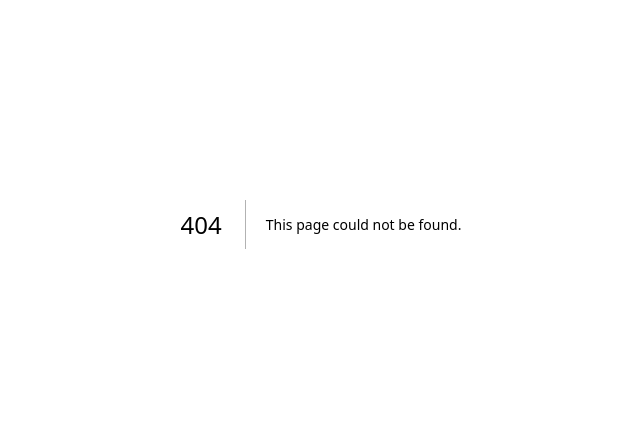
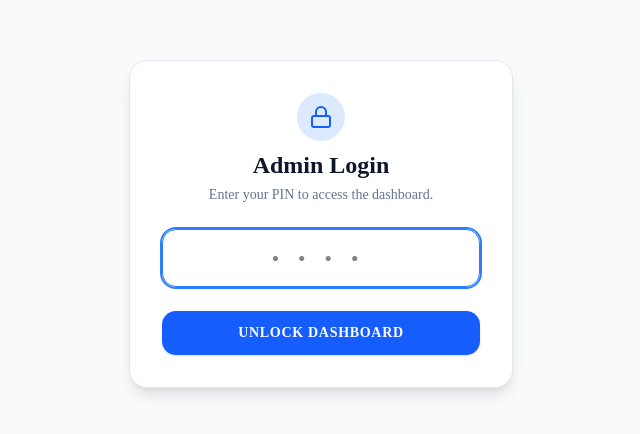
Before and after one commit to ArpitSolarShop/business-forms, a Next.js app: page /login in a window 1280 px wide. Before the commit this address had no page. Shown: the part 176-610 px from the top of the page, without its empty margins (319-959 px from the left). Built offline with nearby package versions, Linux system fonts and the light colour scheme.

Commit message:
feat: add simple pin lock protection for admin dashboard

```diff
--- /dev/null
+++ b/src/app/login/page.tsx
@@ -0,0 +1,49 @@
+import { cookies } from 'next/headers';
+import { redirect } from 'next/navigation';
+import { Lock } from 'lucide-react';
+
+export default function LoginPage() {
+  async function login(formData: FormData) {
+    'use server';
+    const pin = formData.get('pin');
+    if (pin === '1911') {
+      const cookieStore = await cookies();
+      cookieStore.set('admin_pin', '1911', {
+        maxAge: 60 * 60 * 24 * 30, // 30 days
+        httpOnly: true,
+        secure: process.env.NODE_ENV === 'production',
+        sameSite: 'lax',
+        path: '/'
+      });
+      redirect('/');
+    }
+  }
+
+  return (
+    <div className="min-h-screen flex items-center justify-center bg-slate-50 p-4 font-sans">
+      <form action={login} className="bg-white p-8 rounded-2xl shadow-lg space-y-6 max-w-sm w-full border border-slate-200 text-center">
+        <div className="mx-auto w-12 h-12 bg-blue-100 text-blue-600 rounded-full flex items-center justify-center mb-2">
+          <Lock className="w-6 h-6" />
+        </div>
+
+        <div>
+          <h1 className="text-2xl font-bold text-slate-900">Admin Login</h1>
+          <p className="text-sm text-slate-500 mt-1">Enter your PIN to access the dashboard.</p>
+        </div>
+
+        <input
+          type="password"
+          name="pin"
+          placeholder="••••"
+          required
+          autoFocus
+          className="w-full px-4 py-3 border border-slate-300 rounded-xl text-center font-mono text-2xl tracking-[0.5em] focus:ring-2 focus:ring-blue-500 focus:border-blue-500 outline-none transition-all"
+        />
+
+        <button type="submit" className="w-full bg-blue-600 hover:bg-blue-700 text-white font-bold py-3 rounded-xl transition-colors text-sm uppercase tracking-wider shadow-sm">
+          Unlock Dashboard
+        </button>
+      </form>
+    </div>
+  );
+}
--- /dev/null
+++ b/src/middleware.ts
@@ -0,0 +1,29 @@
+import { NextResponse } from 'next/server';
+import type { NextRequest } from 'next/server';
+
+export function middleware(request: NextRequest) {
+  const path = request.nextUrl.pathname;
+
+  // Let public routes pass without PIN
+  if (
+    path.startsWith('/f/') ||
+    path.startsWith('/api/') ||
+    path.startsWith('/_next') ||
+    path === '/login' ||
+    path.includes('.')
+  ) {
+    return NextResponse.next();
+  }
+
+  // Check PIN for all other routes (Admin Routes)
+  const pin = request.cookies.get('admin_pin')?.value;
+  if (pin !== '1911') {
+    return NextResponse.redirect(new URL('/login', request.url));
+  }
+
+  return NextResponse.next();
+}
+
+export const config = {
+  matcher: ['/((?!api|_next/static|_next/image|favicon.ico).*)'],
+};
```
